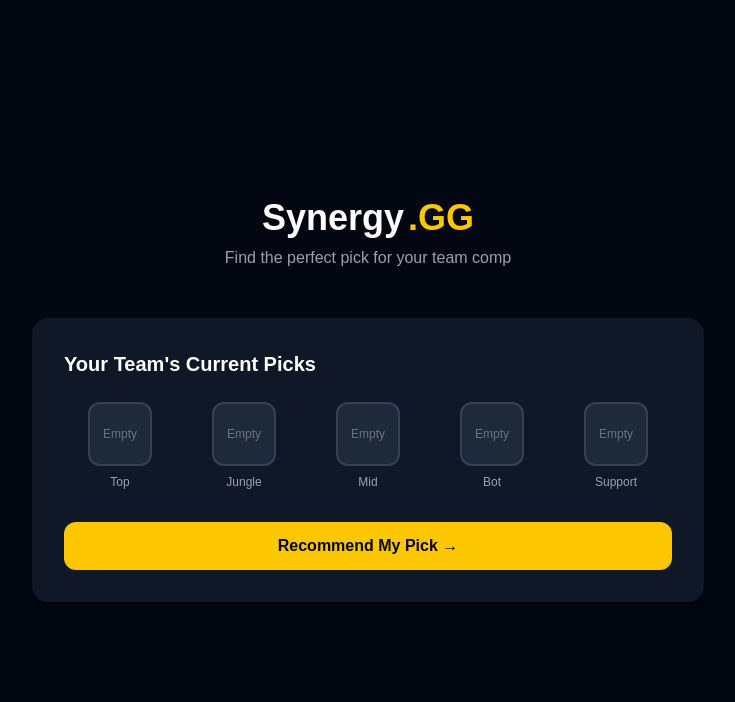
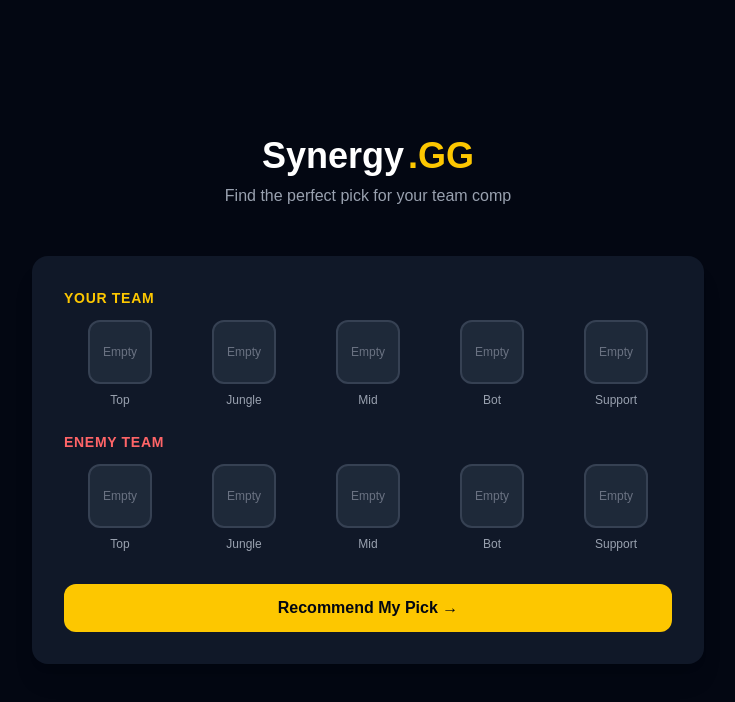
Before and after one commit to jcabrera2596/synergy.gg, a Next.js app: page / in a window 1280 px wide. Shown: the top 702 px of the page, without its empty margins (272-1007 px from the left). Built offline with nearby package versions, Linux system fonts and the light colour scheme.

Commit message:
add enemy team picks

```diff
--- a/app/page.tsx
+++ b/app/page.tsx
@@ -26,11 +26,7 @@ const CHAMPIONS = [
 ];
 
 const toImageKey = (name: string) =>
-  name
-    .replace(/\s+/g, "")
-    .replace(/'/g, "")
-    .replace(/\./g, "")
-    .replace("&", "and");
+  name.replace(/\s+/g, "").replace(/'/g, "").replace(/\./g, "").replace("&", "and");
 
 const PATCH = "14.10.1";
 const champImg = (name: string) =>
@@ -48,7 +44,8 @@ interface Recommendation {
 
 export default function Home() {
   const [picks, setPicks] = useState<Picks>({ Top: "", Jungle: "", Mid: "", Bot: "", Support: "" });
-  const [activeSlot, setActiveSlot] = useState<Role | null>(null);
+  const [enemies, setEnemies] = useState<Picks>({ Top: "", Jungle: "", Mid: "", Bot: "", Support: "" });
+  const [activeSlot, setActiveSlot] = useState<{ team: "ally" | "enemy"; role: Role } | null>(null);
   const [search, setSearch] = useState("");
   const [recommendations, setRecommendations] = useState<Recommendation[] | null>(null);
   const [loading, setLoading] = useState(false);
@@ -59,27 +56,32 @@ export default function Home() {
 
   const selectChampion = (champ: string) => {
     if (!activeSlot) return;
-    setPicks(prev => ({ ...prev, [activeSlot]: champ }));
+    if (activeSlot.team === "ally") {
+      setPicks(prev => ({ ...prev, [activeSlot.role]: champ }));
+    } else {
+      setEnemies(prev => ({ ...prev, [activeSlot.role]: champ }));
+    }
     setActiveSlot(null);
     setSearch("");
   };
 
-  const clearSlot = (e: React.MouseEvent, role: Role) => {
+  const clearSlot = (e: React.MouseEvent, team: "ally" | "enemy", role: Role) => {
     e.stopPropagation();
-    setPicks(prev => ({ ...prev, [role]: "" }));
+    if (team === "ally") setPicks(prev => ({ ...prev, [role]: "" }));
+    else setEnemies(prev => ({ ...prev, [role]: "" }));
     setRecommendations(null);
   };
 
   const getRecommendations = async () => {
     const filledCount = Object.values(picks).filter(p => p !== "").length;
-    if (filledCount === 0) return alert("Please select at least one champion first!");
+    if (filledCount === 0) return alert("Please select at least one ally champion first!");
     setLoading(true);
     setRecommendations(null);
     try {
       const res = await fetch("/api/recommend", {
         method: "POST",
         headers: { "Content-Type": "application/json" },
-        body: JSON.stringify({ picks }),
+        body: JSON.stringify({ picks, enemies }),
       });
       const data = await res.json();
       setRecommendations(data.recommendations);
@@ -87,6 +89,38 @@ export default function Home() {
       alert("Something went wrong. Please try again.");
     }
     setLoading(false);
+  };
+
+  const renderSlot = (team: "ally" | "enemy", role: Role) => {
+    const champ = team === "ally" ? picks[role] : enemies[role];
+    const isAlly = team === "ally";
+    return (
+      <div key={role} className="flex flex-col items-center gap-2">
+        <div
+          onClick={() => { setActiveSlot({ team, role }); setSearch(""); }}
+          className={`relative w-16 h-16 rounded-xl border-2 cursor-pointer transition overflow-hidden
+            ${champ
+              ? isAlly ? "border-yellow-400" : "border-red-500"
+              : isAlly ? "border-gray-700 bg-gray-800 hover:border-yellow-400" : "border-gray-700 bg-gray-800 hover:border-red-500"
+            }`}
+        >
+          {champ ? (
+            <>
+              <Image src={champImg(champ)} alt={champ} fill className="object-cover" unoptimized />
+              <span
+                onClick={(e) => clearSlot(e, team, role)}
+                className="absolute -top-1 -right-1 bg-gray-700 hover:bg-red-500 text-white rounded-full w-4 h-4 flex items-center justify-center text-xs transition z-10"
+              >
+                ✕
+              </span>
+            </>
+          ) : (
+            <div className="w-full h-full flex items-center justify-center text-gray-500 text-xs">Empty</div>
+          )}
+        </div>
+        <span className="text-xs text-gray-400">{role}</span>
+      </div>
+    );
   };
 
   return (
@@ -98,44 +132,15 @@ export default function Home() {
       <p className="text-gray-400 mb-12">Find the perfect pick for your team comp</p>
 
       <div className="bg-gray-900 rounded-2xl p-8 w-full max-w-2xl shadow-xl">
-        <h2 className="text-xl font-semibold mb-6">Your Team&apos;s Current Picks</h2>
 
+        <h2 className="text-sm font-semibold text-yellow-400 uppercase tracking-wider mb-3">Your Team</h2>
+        <div className="grid grid-cols-5 gap-3 mb-6">
+          {ROLES.map(role => renderSlot("ally", role))}
+        </div>
+
+        <h2 className="text-sm font-semibold text-red-400 uppercase tracking-wider mb-3">Enemy Team</h2>
         <div className="grid grid-cols-5 gap-3 mb-8">
-          {ROLES.map((role) => (
-            <div key={role} className="flex flex-col items-center gap-2">
-              <div
-                onClick={() => { setActiveSlot(role); setSearch(""); }}
-                className={`relative w-16 h-16 rounded-xl border-2 cursor-pointer transition overflow-hidden
-                  ${picks[role]
-                    ? "border-yellow-400"
-                    : "border-gray-700 bg-gray-800 hover:border-yellow-400"
-                  }`}
-              >
-                {picks[role] ? (
-                  <>
-                    <Image
-                      src={champImg(picks[role])}
-                      alt={picks[role]}
-                      fill
-                      className="object-cover"
-                      unoptimized
-                    />
-                    <span
-                      onClick={(e) => clearSlot(e, role)}
-                      className="absolute -top-1 -right-1 bg-gray-700 hover:bg-red-500 text-white rounded-full w-4 h-4 flex items-center justify-center text-xs transition z-10"
-                    >
-                      ✕
-                    </span>
-                  </>
-                ) : (
-                  <div className="w-full h-full flex items-center justify-center text-gray-500 text-xs">
-                    Empty
-                  </div>
-                )}
-              </div>
-              <span className="text-xs text-gray-400">{role}</span>
-            </div>
-          ))}
+          {ROLES.map(role => renderSlot("enemy", role))}
         </div>
 
         <button
@@ -154,13 +159,7 @@ export default function Home() {
             {recommendations.map((rec, i) => (
               <div key={i} className="bg-gray-900 rounded-2xl p-6 shadow-xl flex items-center gap-4">
                 <div className="relative w-14 h-14 rounded-xl overflow-hidden flex-shrink-0 border-2 border-yellow-400">
-                  <Image
-                    src={champImg(rec.champion)}
-                    alt={rec.champion}
-                    fill
-                    className="object-cover"
-                    unoptimized
-                  />
+                  <Image src={champImg(rec.champion)} alt={rec.champion} fill className="object-cover" unoptimized />
                 </div>
                 <div>
                   <div className="flex items-center gap-3 mb-1">
@@ -178,7 +177,9 @@ export default function Home() {
       {activeSlot && (
         <div className="fixed inset-0 bg-black/70 flex items-center justify-center z-50">
           <div className="bg-gray-900 rounded-2xl p-6 w-full max-w-md shadow-2xl">
-            <h3 className="text-lg font-semibold mb-4">Pick for {activeSlot}</h3>
+            <h3 className="text-lg font-semibold mb-4">
+              Pick for {activeSlot.team === "ally" ? "Your Team" : "Enemy Team"} — {activeSlot.role}
+            </h3>
             <input
               autoFocus
               type="text"
@@ -195,13 +196,7 @@ export default function Home() {
                   className="bg-gray-800 hover:bg-yellow-400 hover:text-gray-950 text-sm py-2 px-2 rounded-lg transition flex items-center gap-2"
                 >
                   <div className="relative w-6 h-6 rounded overflow-hidden flex-shrink-0">
-                    <Image
-                      src={champImg(champ)}
-                      alt={champ}
-                      fill
-                      className="object-cover"
-                      unoptimized
-                    />
+                    <Image src={champImg(champ)} alt={champ} fill className="object-cover" unoptimized />
                   </div>
                   <span className="truncate">{champ}</span>
                 </button>
```
Also changed, not shown: app/api/recommend/route.js (+11 -5 lines).
